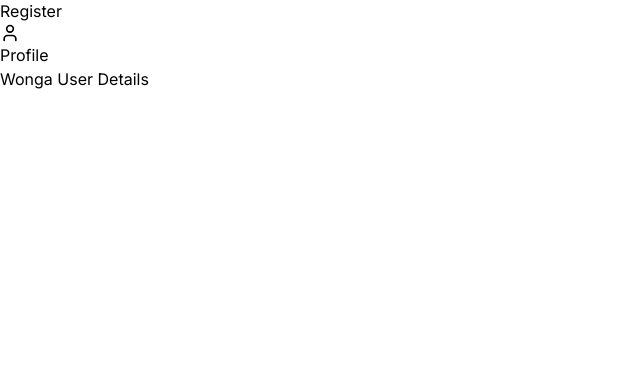
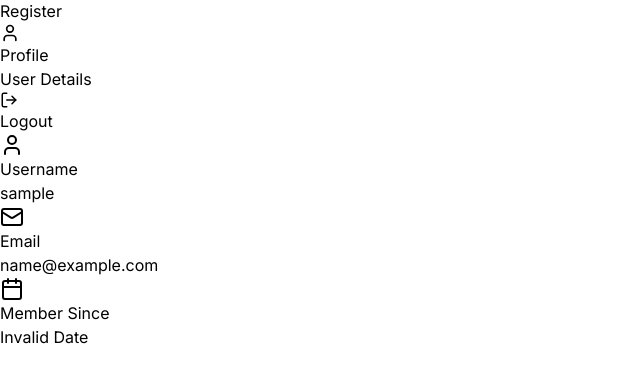
Before and after one commit to bshongwe/wonga-login-service, a Next.js app in the folder wonga-login-service-client/: page /user-details in a window 1280 px wide. Shown: the part 159-542 px from the top of the page, without its empty margins (0-640 px from the left). Built offline with nearby package versions, Linux system fonts and the light colour scheme; no server answers; sample sign-in values are in the browser's storage.

Commit message:
feat(UserDetails): enhance user details page with loading state, error handling, and logout functionality

```diff
--- a/wonga-login-service-client/app/user-details/page.tsx
+++ b/wonga-login-service-client/app/user-details/page.tsx
@@ -1,7 +1,158 @@
+"use client";
+
+import { useState, useEffect } from "react";
+import { useRouter } from "next/navigation";
+import { User, Mail, Calendar, LogOut } from "lucide-react";
+import { Button } from "@/components/ui/Button";
+import { authApi, UserResponse, ApiError } from "@/lib/api";
+
 export default function UserDetailsPage() {
+  const router = useRouter();
+  const [user, setUser] = useState<UserResponse | null>(null);
+  const [loading, setLoading] = useState(true);
+  const [error, setError] = useState<string>("");
+
+  useEffect(() => {
+    const fetchUserDetails = async () => {
+      try {
+        const token = localStorage.getItem("token");
+        const storedUser = localStorage.getItem("user");
+
+        if (!token) {
+          router.push("/login");
+          return;
+        }
+
+        if (storedUser) {
+          setUser(JSON.parse(storedUser));
+          setLoading(false);
+        } else {
+          const userData = await authApi.getUserDetails(token);
+          setUser(userData);
+          localStorage.setItem("user", JSON.stringify(userData));
+        }
+      } catch (err) {
+        if (err instanceof ApiError) {
+          setError(err.message);
+          if (err.status === 401) {
+            localStorage.removeItem("token");
+            localStorage.removeItem("user");
+            router.push("/login");
+          }
+        } else {
+          setError("Failed to load user details");
+        }
+      } finally {
+        setLoading(false);
+      }
+    };
+
+    fetchUserDetails();
+  }, [router]);
+
+  const handleLogout = () => {
+    localStorage.removeItem("token");
+    localStorage.removeItem("user");
+    router.push("/login");
+  };
+
+  if (loading) {
+    return (
+      <div className="max-w-2xl mx-auto">
+        <div className="bg-white rounded-lg shadow-md p-8">
+          <div
+            className="flex items-center justify-center h-64"
+          >
+            <div className="text-gray-500">Loading...</div>
+          </div>
+        </div>
+      </div>
+    );
+  }
+
+  if (error) {
+    return (
+      <div className="max-w-2xl mx-auto">
+        <div className="bg-white rounded-lg shadow-md p-8">
+          <div
+            className="bg-red-50 border border-red-200
+            text-red-700 px-4 py-3 rounded"
+          >
+            {error}
+          </div>
+        </div>
+      </div>
+    );
+  }
+
+  if (!user) {
+    return null;
+  }
+
   return (
-    <div>
-      <h1>Wonga User Details</h1>
+    <div className="max-w-2xl mx-auto">
+      <div
+        className="bg-white rounded-lg shadow-md p-8"
+      >
+        <div className="flex items-center justify-between mb-6">
+          <h1 className="text-3xl font-bold">User Details</h1>
+          <Button
+            variant="danger"
+            onClick={handleLogout}
+            className="flex items-center space-x-2"
+          >
+            <LogOut size={18} />
+            <span>Logout</span>
+          </Button>
+        </div>
+
+        <div className="space-y-6">
+          <div
+            className="flex items-start space-x-4 p-4
+            bg-gray-50 rounded-lg"
+          >
+            <User
+              className="w-6 h-6 text-blue-600 mt-1"
+            />
+            <div>
+              <p className="text-sm text-gray-500">Username</p>
+              <p className="text-lg font-medium">
+                {user.username}
+              </p>
+            </div>
+          </div>
+
+          <div
+            className="flex items-start space-x-4 p-4
+            bg-gray-50 rounded-lg"
+          >
+            <Mail
+              className="w-6 h-6 text-blue-600 mt-1"
+            />
+            <div>
+              <p className="text-sm text-gray-500">Email</p>
+              <p className="text-lg font-medium">{user.email}</p>
+            </div>
+          </div>
+
+          <div
+            className="flex items-start space-x-4 p-4
+            bg-gray-50 rounded-lg"
+          >
+            <Calendar
+              className="w-6 h-6 text-blue-600 mt-1"
+            />
+            <div>
+              <p className="text-sm text-gray-500">
+                Member Since
+              </p>
+              <p className="text-lg font-medium">
+                {new Date(user.createdAt).toLocaleDateString()}
+              </p>
+            </div>
+          </div>
+        </div>
+      </div>
     </div>
   );
 }
```
